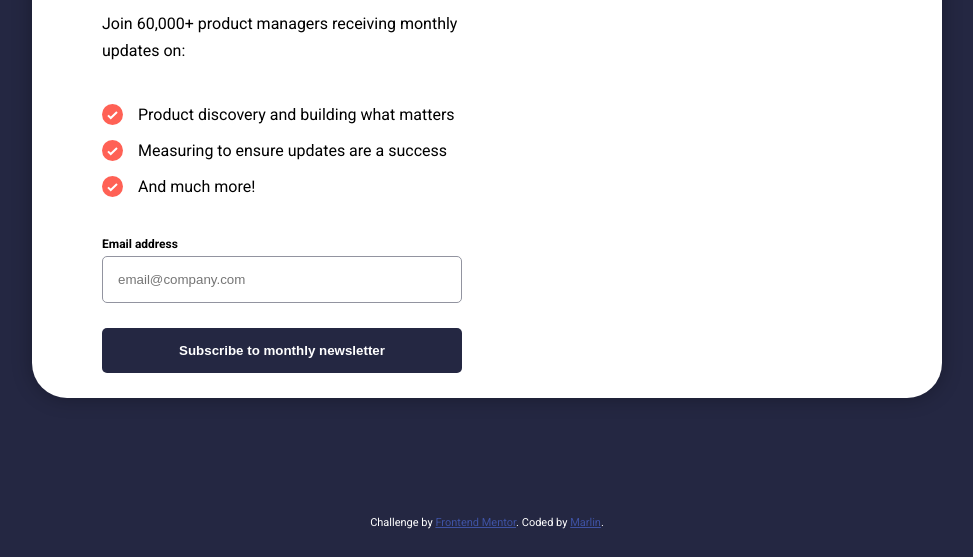
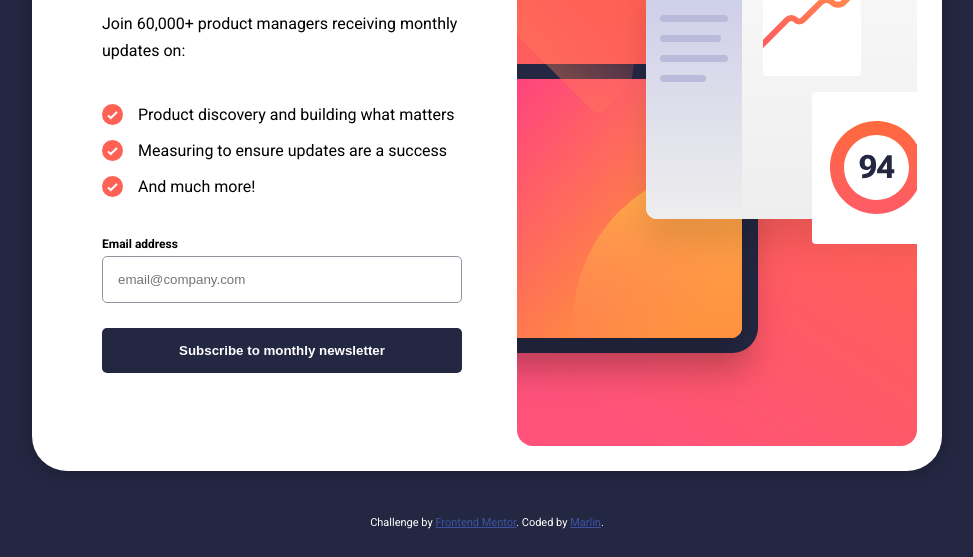
Before and after one commit to Mrlmll/Frontend-Mentor-1, a plain HTML site: page index.html in a window 1280 px wide. Shown: the part 259-816 px from the top of the page, without its empty margins (153-1126 px from the left). Drawn offline with Linux system fonts and the light colour scheme; the site is published under a folder, as on GitHub Pages, so addresses that start at the root find nothing.

Commit message:
Fixing the image?

```diff
--- a/index.html
+++ b/index.html
@@ -50,7 +50,7 @@
         <!-- Sign-up form end -->
       </div>
     </div>
-    <img src="/assets/images/illustration-sign-up-desktop.svg">
+    <img src="assets/images/illustration-sign-up-desktop.svg">
   </div>
 
   <div class="container-success js-container-success">
```
